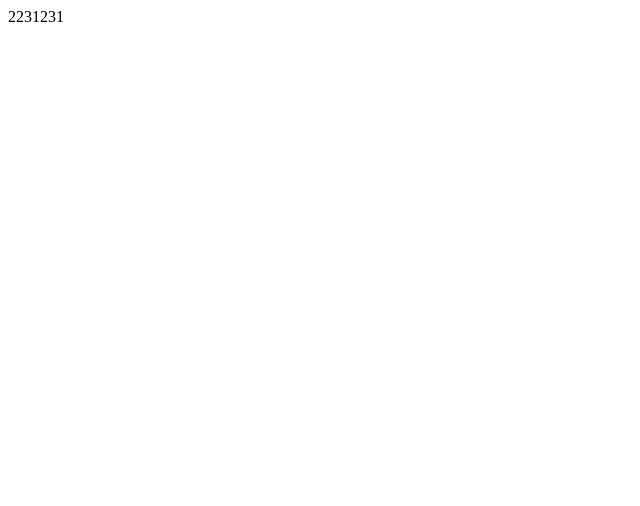
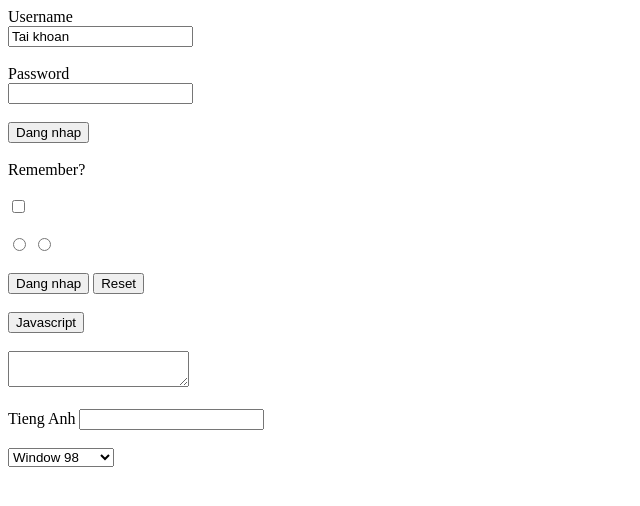
Before and after one commit to vuzuq/githoctap, a plain HTML site: page form.html in a window 1280 px wide. Shown: the whole page, without its empty margins (0-640 px from the left). Drawn offline with Linux system fonts and the light colour scheme.

Commit message:
sua file form

```diff
--- a/form.html
+++ b/form.html
@@ -1,9 +1,42 @@
 <!DOCTYPE html>
 <html>
     <head>
-
+        <title>Form</title>
+        <meta>
     </head>
     <body>
-      2231231
+        <form action="index.html" method="post"  >
+            <label>Username</label><br>
+            <input type="text" maxlength="10" value="Tai khoan"><br><br>
+            <label>Password</label><br>
+            <input type="password"><br><br>
+            <button inputmode="submit">Dang nhap</button>
+            <br><br>
+           Remember?
+           <br><br>
+            <input type="checkbox" name="gt">
+            <br><br>
+            <input type="radio" name="gt" value="nam">
+            <input type="radio" name="gt" value="nu">
+            <br><br>
+            <input type="submit" name="btnSend" value="Dang nhap">
+            <input type="reset"><br><br>
+            <input type="button" name="bttn1" value="Javascript" onclick="alert('Hello World')">
+            <br><br>
+            <textarea></textarea><br><br>
+            <label for="languages">Tieng Anh</label>
+            <input type="text" id="languages">
+            <br><br>
+            <select name="Soft">
+                <optgroup label="old Windows">
+                    <option value="W98">Window 98</option>
+                    <option value="WXP">Window XP</option>
+                </optgroup>
+                <optgroup label="new Windows">
+                    <option value="W7">Window 7</option>
+                    <option value="W10">Window 10</option>
+                </optgroup>
+            </select>
+        </form>
     </body>
 </html>
```
